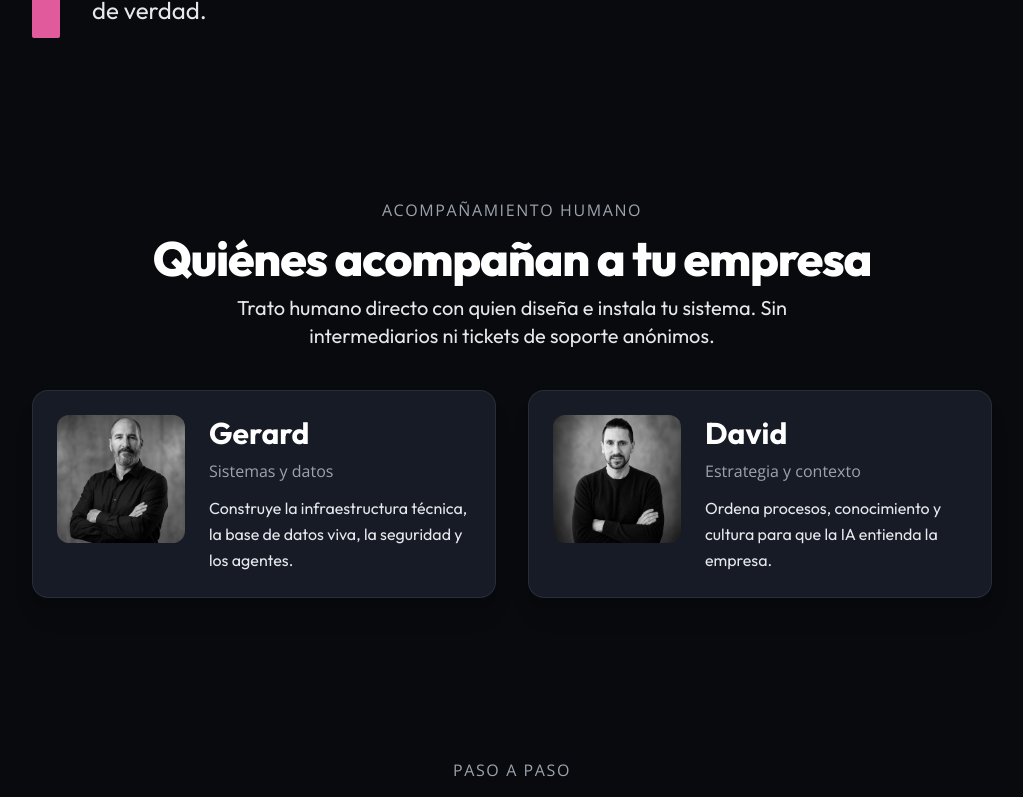
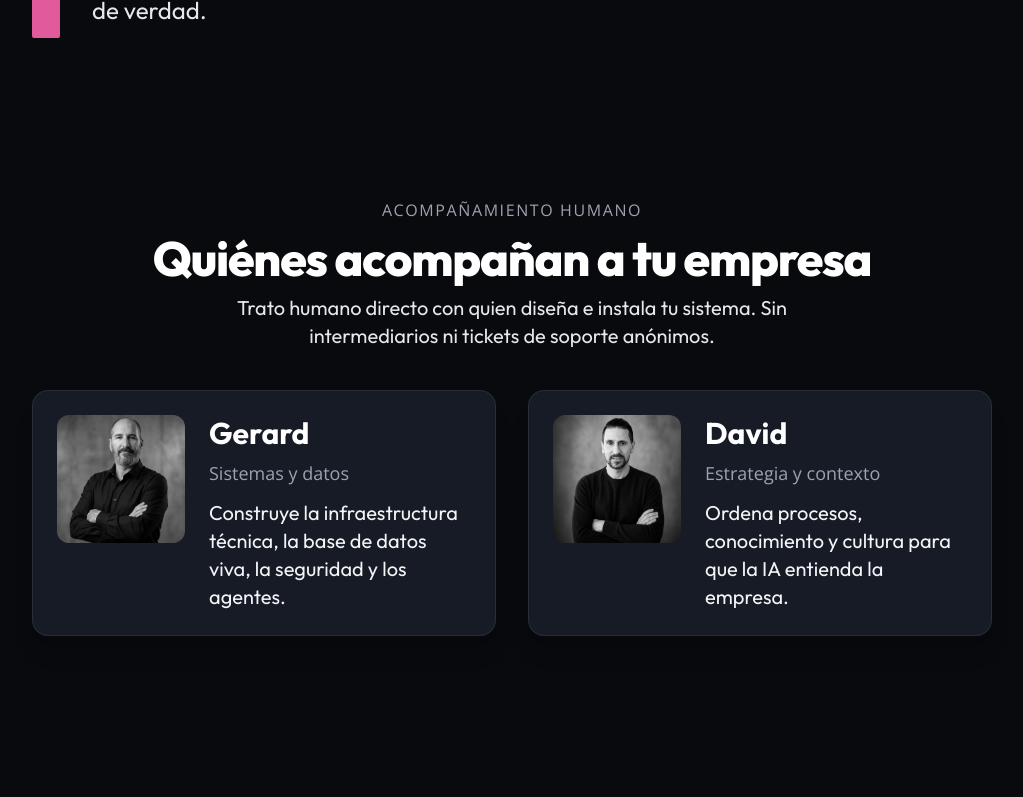
Before and after one commit to gerard-iartesana/iartesana-website, a Next.js app: page / in a window 1280 px wide. Shown: the part 2054-2851 px from the top of the page, without its empty margins (128-1151 px from the left). Built offline with nearby package versions, Linux system fonts and the light colour scheme.

Commit message:
style: increase Team card description text size to text-lg sm:text-xl

```diff
--- a/src/components/TeamSection.tsx
+++ b/src/components/TeamSection.tsx
@@ -74,13 +74,13 @@ function TeamCard({ name, role, text, image, delay = 0 }: TeamMemberProps) {
 
       <div className="space-y-2 flex-1">
         <h3 className="text-2xl sm:text-3xl font-bold text-white">{name}</h3>
-        <p className="text-base text-gray-400 font-['Open_Sans',sans-serif] font-normal">
+        <p className="text-base sm:text-lg text-gray-400 font-['Open_Sans',sans-serif] font-normal">
           {role}
         </p>
-        <p className="text-base text-gray-200 leading-relaxed pt-1 font-normal min-h-[5rem]">
+        <p className="text-lg sm:text-xl text-gray-100 leading-relaxed pt-1 font-normal min-h-[6rem]">
           {typedText}
           {!isTypingComplete && isVisible && (
-            <span className="inline-block w-2 h-4 ml-1 bg-[#38A8E0] animate-pulse align-middle" />
+            <span className="inline-block w-2.5 h-5 ml-1 bg-[#38A8E0] animate-pulse align-middle" />
           )}
         </p>
       </div>
```
